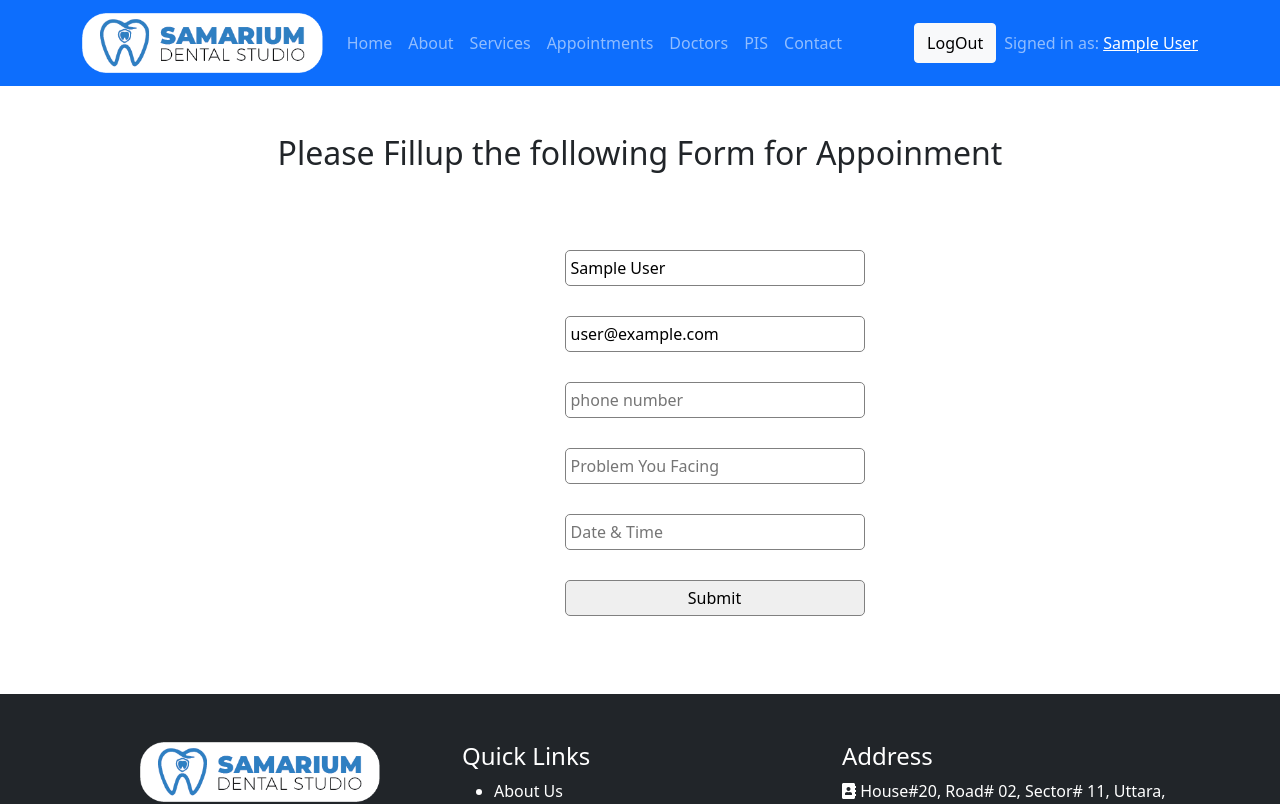
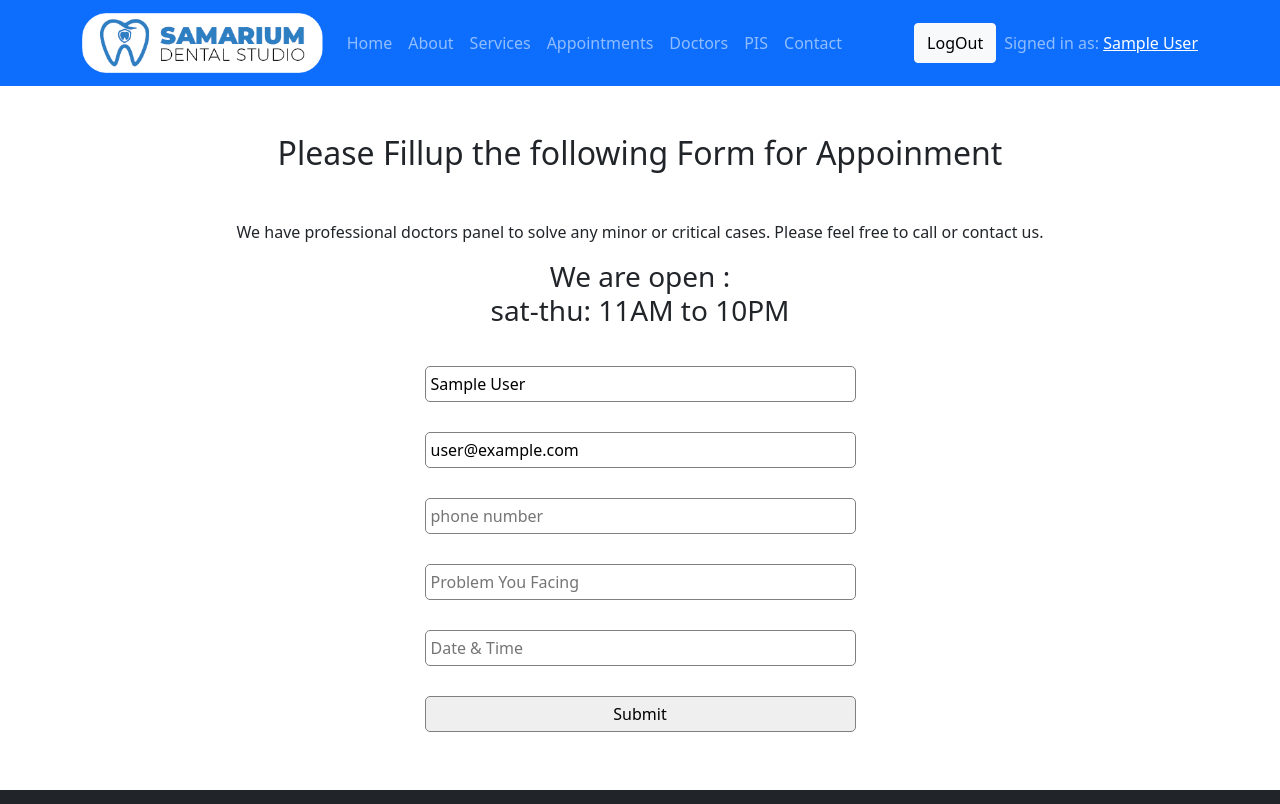
Before and after one commit to mukitur/Samarium-Dental-Studio, a React (Create React App) app: page /appoinments in a window 1280 px wide. Shown: the top 804 px of the page. Built offline with nearby package versions, Linux system fonts and the light colour scheme; no server answers; sample sign-in values are in the browser's storage.

Commit message:
finalize appointment

```diff
--- a/src/Pages/Home/Appoinments/Appoinments.css
+++ b/src/Pages/Home/Appoinments/Appoinments.css
@@ -1,5 +1,5 @@
 .Appoinments-form {
-    margin: 30px 150px;
+    margin: 10px;
 }
 .Appoinments-form input {
     display: block;
@@ -7,7 +7,7 @@
     padding: 5px;
     border: 1px solid gray;
     border-radius: 5px;
-    width: 300px;
+    width: 100%;
 }
 .error {
     color: red;
--- a/src/Pages/Home/Appoinments/Appoinments.js
+++ b/src/Pages/Home/Appoinments/Appoinments.js
@@ -15,6 +15,8 @@ const Appoinments = () => {
         <div>
         <Container>
             <h2 className="my-5">Please Fillup the following Form for Appoinment</h2>
+            <p>We have professional doctors panel to solve any minor or critical cases. Please feel free to call or contact us. </p>
+            <h3>We are open : <br/> sat-thu: 11AM to 10PM </h3>
             <Row className="text-start">
                 <Col></Col>
                 <Col xs={5}>
```
